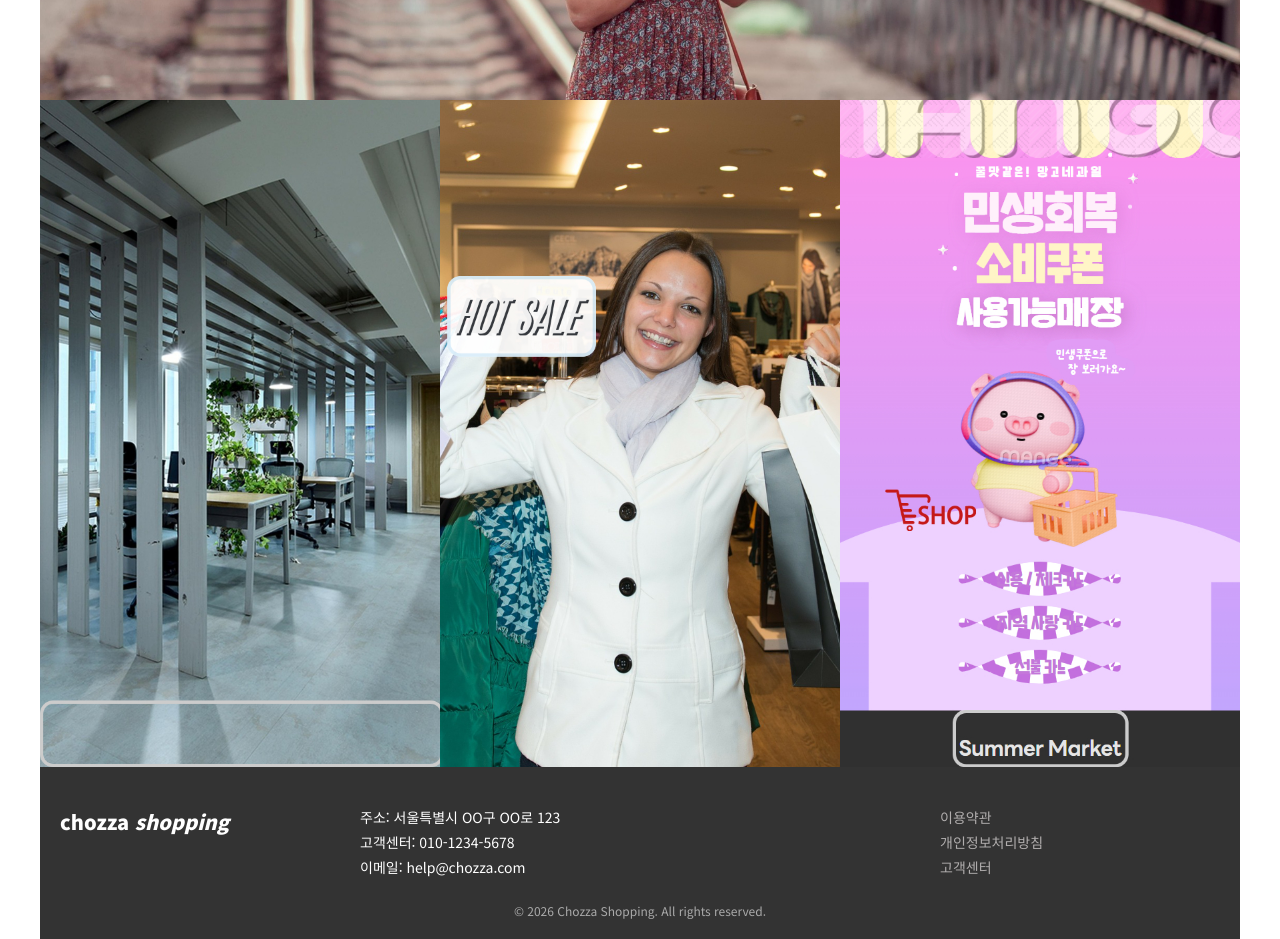
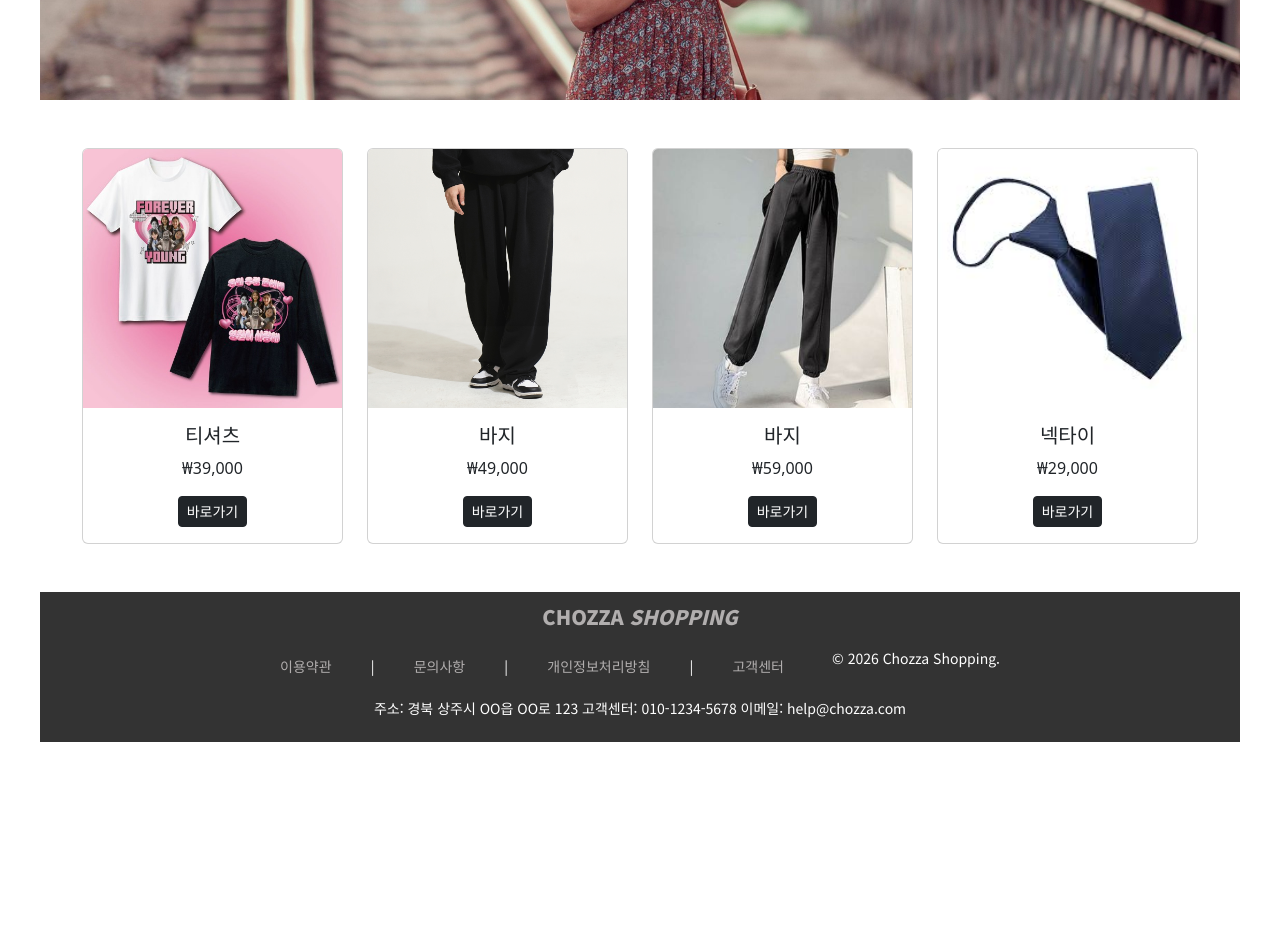
Before and after one commit to minsukims/portfolio, a plain HTML site: page index.html in a window 1280 px wide. Shown: the part 400-1339 px from the top of the page. After the commit the page ends 1142 px from the top, so only its background shows below. Drawn offline with nearby package versions, Linux system fonts and the light colour scheme.

Commit message:
last personal project complite

```diff
--- a/index.css
+++ b/index.css
@@ -51,16 +51,20 @@ a {
 }
 
 /* 메뉴 */
+.nav > .menu_bar {
+  width: 100%;
+}
 .menu_bar > a {
   display: none;
   font-size: 2rem;
   cursor: pointer;
 }
-.menu_bar > ul {
+.nav > .menu_bar > ul {
+  width: 100%;
   display: flex;
-  flex-direction: row;
   justify-content: center;
   transition: max-height 0.5s ease;
+  box-sizing: border-box;
 }
 .menu_bar > ul > li {
   flex-grow: 1;
@@ -86,12 +90,8 @@ a {
 
 /* main */
 #main {
-  display: grid;
-  grid-template-areas:
-    "main main main"
-    "article1 article2 article3";
-  grid-template-columns: 33.333% 33.333% 33.333%;
-  grid-template-rows: auto 1fr;
+  display: flex;
+  flex-direction: column;
 }
 
 /* 슬라이더 */
@@ -126,83 +126,73 @@ a {
   background-image: url("slider/slider3.jpg");
 }
 
-/* 배너들 */
-#main > .article1 {
-  grid-area: article1;
-  background-image: url("slider/banner1.jpg");
-  background-size: cover;
-  background-position: center;
-  aspect-ratio: 3/5;
-}
-#main > .article2 {
-  grid-area: article2;
-  background-image: url("slider/banner2.jpg");
-  background-size: cover;
-  background-position: center;
-  aspect-ratio: 3/5;
-}
-#main > .article3 {
-  grid-area: article3;
-  background-image: url("slider/banner3.jpg");
-  background-size: cover;
-  background-position: center;
-  aspect-ratio: 3/5;
-}
 #footer {
   background-color: #333;
   color: #fff;
   font-family: "Noto Sans KR", sans-serif;
   font-size: 14px;
 }
-
 .footer_wrap {
-  width: 1200px;
-  margin: 0 auto;
-  padding: 40px 20px 20px;
+  display: flex;
+  justify-content: center;
+}
+.footer_grid {
+  width: 60%;
+  display: grid;
+  grid-template-areas:
+    "footer_logo footer_logo"
+    "footer_link footer_copy"
+    "footer_info footer_info";
+  grid-template-columns: 70% 30%;
+  grid-template-rows: 33.33% 33.33% 33.33%;
+}
+.footer_grid > .footer_logo {
+  grid-area: footer_logo;
+  height: 50px;
+  display: flex;
+  justify-content: center;
+  align-items: center;
+  font-family: "Noto Sans KR", sans-serif;
+  font-size: 20px;
+  font-weight: 900;
+  text-transform: uppercase;
 }
 
-.footer_grid {
-  display: grid;
-  grid-template-columns: 1fr 2fr 1fr;
-  gap: 20px;
-  align-items: start;
+.footer_grid > .footer_links {
+  grid-area: footer_link;
+  height: 50px;
+  display: flex;
+  justify-content: space-between;
+  align-items: center;
 }
-
-.footer_logo a {
-  font-size: 20px;
-  font-weight: 900;
-  color: #fff;
+.footer_grid > .footer_copy {
+  grid-area: footer_copy;
+  height: 50px;
+  display: flex;
+  justify-content: flex-end;
+  align-items: center;
 }
-
-.footer_info p {
-  margin-bottom: 5px;
+.footer_grid > .footer_info {
+  grid-area: footer_info;
+  height: 50px;
+  display: flex;
+  justify-content: center;
+  align-items: center;
 }
-
-.footer_links a {
-  display: block;
-  margin-bottom: 5px;
-  color: #b1aeae;
-  text-decoration: none;
-}
-
-.footer_links a:hover {
-  color: #fff;
-  text-decoration: underline;
-}
-
-.footer_copy {
-  text-align: center;
-  margin-top: 20px;
-  font-size: 12px;
-  color: #aaa;
-}
-
 /* 미디어쿼리 */
 @media (max-width: 1260px) {
   #wrap {
     width: 96%;
   }
+  .menu_bar {
+    display: flex;
+    justify-content: center; /* 햄버거 중앙 */
+    align-items: center;
+    width: 100%;
+  }
   .menu_bar > a {
+    position: relative;
+    margin: 0 auto;
     display: block;
   }
   .menu_bar > ul {
@@ -223,6 +213,22 @@ a {
   }
   .menu_bar > ul > li > a {
     color: #fff;
+  }
+  .footer_grid {
+    width: 60%;
+    display: grid;
+    grid-template-areas:
+      "footer_logo"
+      "footer_link"
+      "footer_copy";
+    grid-template-columns: 100%;
+    grid-template-rows: 33.33% 33.33% 33.33%;
+  }
+  .footer_grid > .footer_info {
+    display: none;
+  }
+  .footer_grid > .footer_copy {
+    justify-content: center;
   }
 }
 @media (max-width: 790px) {
@@ -288,19 +294,6 @@ a {
     color: rgb(29, 28, 28);
     text-decoration: underline;
   }
-  .footer_wrap {
-    width: 96%;
-    padding: 20px 10px 10px;
-  }
-  .footer_grid {
-    grid-template-columns: 1fr;
-    gap: 10px;
-    text-align: center;
-  }
-  .footer_links a {
-    display: inline-block;
-    margin: 0 10px 5px 0;
-  }
 }
 @media (max-width: 480px) {
   #main > .article1,
@@ -316,4 +309,7 @@ a {
   .slider.s3 {
     background-position: right center;
   }
+  .footer_grid > .footer_links {
+    display: none;
+  }
 }
--- a/index.html
+++ b/index.html
@@ -4,6 +4,10 @@
     <meta charset="UTF-8" />
     <meta name="viewport" content="width=device-width, initial-scale=1.0" />
     <title>ShoppingMall main page</title>
+    <link
+      href="https://cdn.jsdelivr.net/npm/bootstrap@5.3.3/dist/css/bootstrap.min.css"
+      rel="stylesheet"
+    />
     <link
       rel="stylesheet"
       href="https://cdnjs.cloudflare.com/ajax/libs/font-awesome/7.0.1/css/all.min.css"
@@ -48,9 +52,53 @@
           </div>
           <div class="sale-link"><a href="#">바로가기</a></div>
         </div>
-        <div class="article1"></div>
-        <div class="article2"></div>
-        <div class="article3"></div>
+        <section class="container my-5">
+          <div class="row g-4">
+            <div class="col-12 col-sm-6 col-lg-3">
+              <div class="card h-100">
+                <img src="slider/Ts1.jpg" class="card-img-top" alt="상품" />
+                <div class="card-body text-center">
+                  <h5 class="card-title">티셔츠</h5>
+                  <p class="card-text">₩39,000</p>
+                  <a href="#" class="btn btn-dark btn-sm">바로가기</a>
+                </div>
+              </div>
+            </div>
+
+            <div class="col-12 col-sm-6 col-lg-3">
+              <div class="card h-100">
+                <img src="slider/ps1.jpg" class="card-img-top" alt="상품" />
+                <div class="card-body text-center">
+                  <h5 class="card-title">바지</h5>
+                  <p class="card-text">₩49,000</p>
+                  <a href="#" class="btn btn-dark btn-sm">바로가기</a>
+                </div>
+              </div>
+            </div>
+
+            <div class="col-12 col-sm-6 col-lg-3">
+              <div class="card h-100">
+                <img src="slider/ps2.jpg" class="card-img-top" alt="상품" />
+                <div class="card-body text-center">
+                  <h5 class="card-title">바지</h5>
+                  <p class="card-text">₩59,000</p>
+                  <a href="#" class="btn btn-dark btn-sm">바로가기</a>
+                </div>
+              </div>
+            </div>
+
+            <div class="col-12 col-sm-6 col-lg-3">
+              <div class="card h-100">
+                <img src="slider/net1.jpg" class="card-img-top" alt="상품" />
+                <div class="card-body text-center">
+                  <h5 class="card-title">넥타이</h5>
+                  <p class="card-text">₩29,000</p>
+                  <a href="#" class="btn btn-dark btn-sm">바로가기</a>
+                </div>
+              </div>
+            </div>
+          </div>
+        </section>
       </main>
       <!-- main -->
 
@@ -60,19 +108,24 @@
             <div class="footer_logo">
               <a href="#">chozza <em>shopping</em></a>
             </div>
-            <div class="footer_info">
-              <p>주소: 서울특별시 OO구 OO로 123</p>
-              <p>고객센터: 010-1234-5678</p>
-              <p>이메일: help@chozza.com</p>
-            </div>
             <div class="footer_links">
               <a href="#">이용약관</a>
+              <span>|</span>
+              <a href="#">문의사항</a>
+              <span>|</span>
               <a href="#">개인정보처리방침</a>
+              <span>|</span>
               <a href="#">고객센터</a>
             </div>
-          </div>
-          <div class="footer_copy">
-            <p>&copy; 2026 Chozza Shopping. All rights reserved.</p>
+            <div class="footer_copy">
+              <p>&copy; 2026 Chozza Shopping.</p>
+            </div>
+            <div class="footer_info">
+              <p>
+                주소: 경북 상주시 OO읍 OO로 123 고객센터: 010-1234-5678 이메일:
+                help@chozza.com
+              </p>
+            </div>
           </div>
         </div>
       </footer>
```
Also changed, not shown: slider/Ts1.jpg (added), slider/banner1.jpg (deleted), slider/banner2.jpg (deleted), slider/banner3.jpg (deleted), slider/ca1.jpg (added), slider/net1.jpg (added), slider/ps1.jpg (added), slider/ps2.jpg (added).
